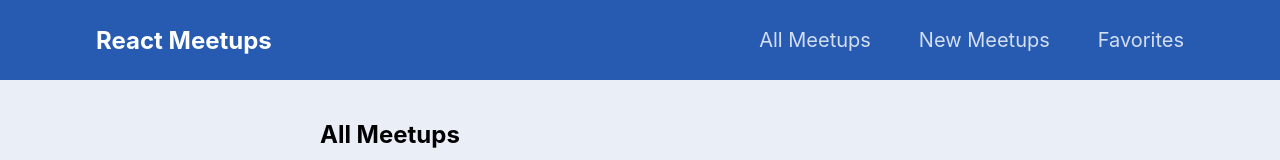
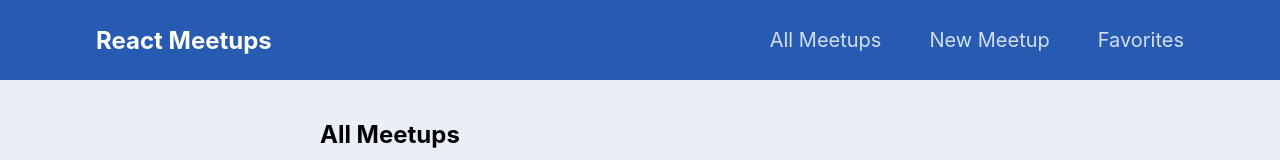
Before and after one commit to tkrempser/react-meetups, a React (Create React App) app: page / in a window 1280 px wide. Shown: the top 160 px of the page. Built offline with nearby package versions, Linux system fonts and the light colour scheme; no server answers.

Commit message:
Fix typo

```diff
--- a/src/components/layout/NavigationMenu.js
+++ b/src/components/layout/NavigationMenu.js
@@ -12,7 +12,7 @@ function NavigationMenu() {
             <Link to="/">All Meetups</Link>
           </li>
           <li>
-            <Link to="/new/">New Meetups</Link>
+            <Link to="/new/">New Meetup</Link>
           </li>
           <li>
             <Link to="/favorites/">Favorites</Link>
```
